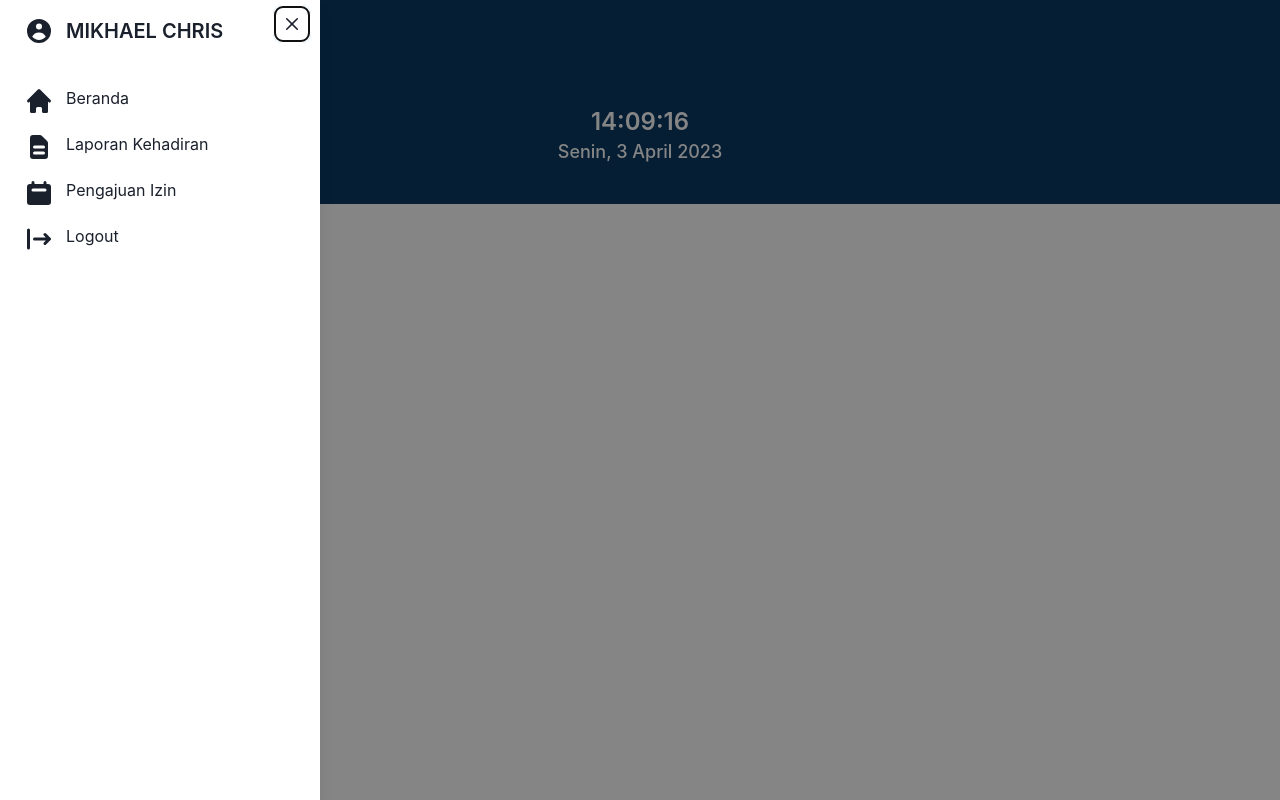
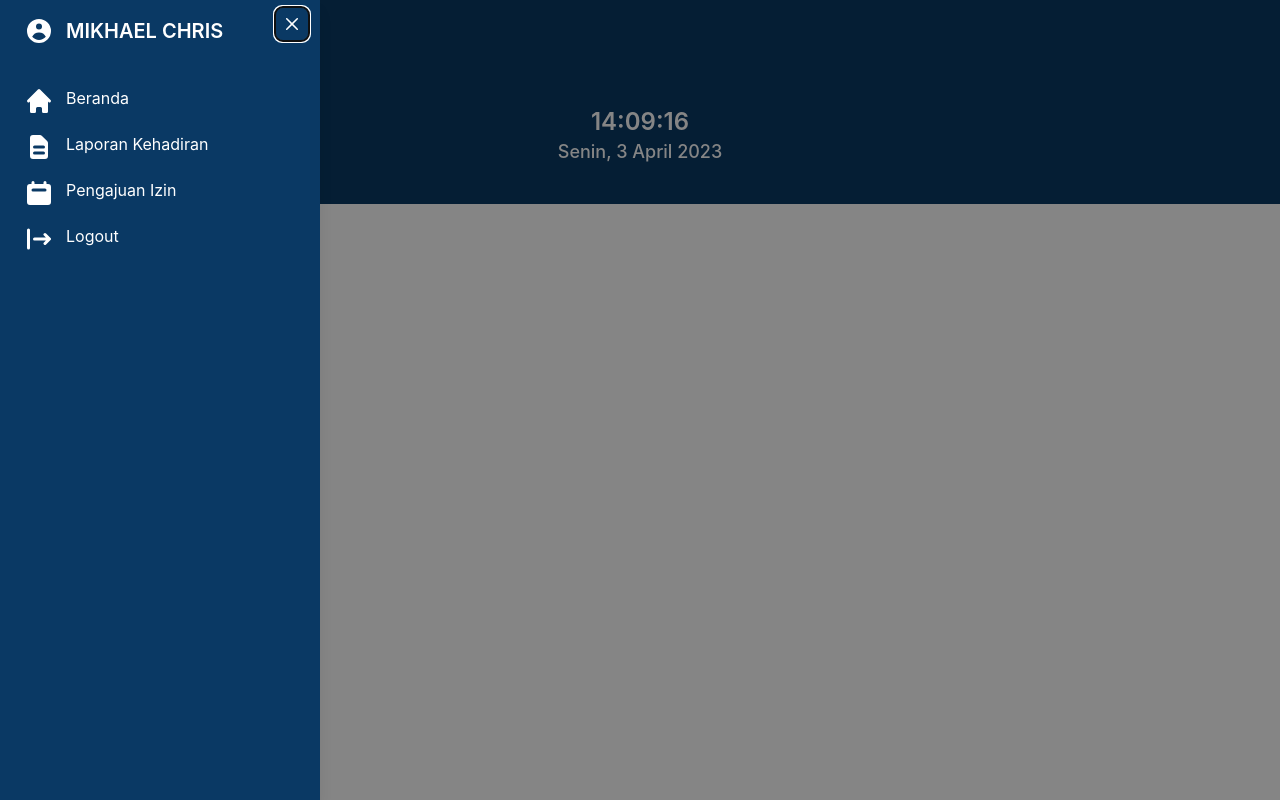
Before and after one commit to mikhaelc09/sentra-absensi-frontend, a React (Vite) app: page /absensi in a window 1280 px wide. Both pictures are taken after a click on the icon 35 px from the left and 35 px from the top of the page. Built offline with nearby package versions, Linux system fonts and the light colour scheme.

Commit message:
fix sidebar

```diff
--- a/index.html
+++ b/index.html
@@ -2,7 +2,7 @@
 <html lang="en">
   <head>
     <meta charset="UTF-8" />
-    <link rel="icon" type="image/svg+xml" href="/vite.svg" />
+    <link rel="icon" type="image/svg+xml" href="/logo.png" />
     <meta name="viewport" content="width=device-width, initial-scale=1.0" />
     <title>Absensi Sentra Medika Surabaya</title>
   </head>
--- a/src/App.css
+++ b/src/App.css
@@ -1,6 +1,6 @@
 #root {
   max-width: 1280px;
-  margin: 0 auto;
+  margin: 0;
   padding: 0;
   text-align: center;
 }
--- a/src/components/Header.jsx
+++ b/src/components/Header.jsx
@@ -27,12 +27,12 @@ function Header(props){
             <Drawer onClose={onClose} isOpen={isOpen} size={'xs'} placement='left' className='bg-primary text-white'>
                 <DrawerOverlay />
                 <DrawerContent>
-                    <DrawerCloseButton />
-                    <DrawerHeader className="flex py-auto">
+                    <DrawerCloseButton className="text-white" />
+                    <DrawerHeader className="flex py-auto bg-primary text-white">
                         <HiUserCircle className="text-3xl" />
                         <p className="ml-3">{props.user}</p>
                     </DrawerHeader>
-                    <DrawerBody>
+                    <DrawerBody className="bg-primary text-white">
                         <div className="flex my-4">
                             <HiHome className="text-3xl" />
                             <p className="ml-3">Beranda</p>
--- a/src/pages/Login.jsx
+++ b/src/pages/Login.jsx
@@ -50,16 +50,13 @@ function LoginPage(){
                 <ModalContent>
                     <ModalHeader>Lupa Password?</ModalHeader>
                     <ModalCloseButton />
-                    <ModalBody>
+                    <ModalBody className='mb-5'>
                         <FormControl>
                             <Input type='email' _placeholder={'Masukkan email'} />
                             <FormHelperText>Link reset password akan dikirimkan ke email yang diberikan</FormHelperText>
                         </FormControl>
                         <Button colorScheme='primary' className='bg-primary mt-5 w-full'>Kirim Email</Button>
                     </ModalBody>
-                    <ModalFooter>
-
-                    </ModalFooter>
                 </ModalContent>
             </Modal>
         </div>
```
Also changed, not shown: public/logo.png (added).
